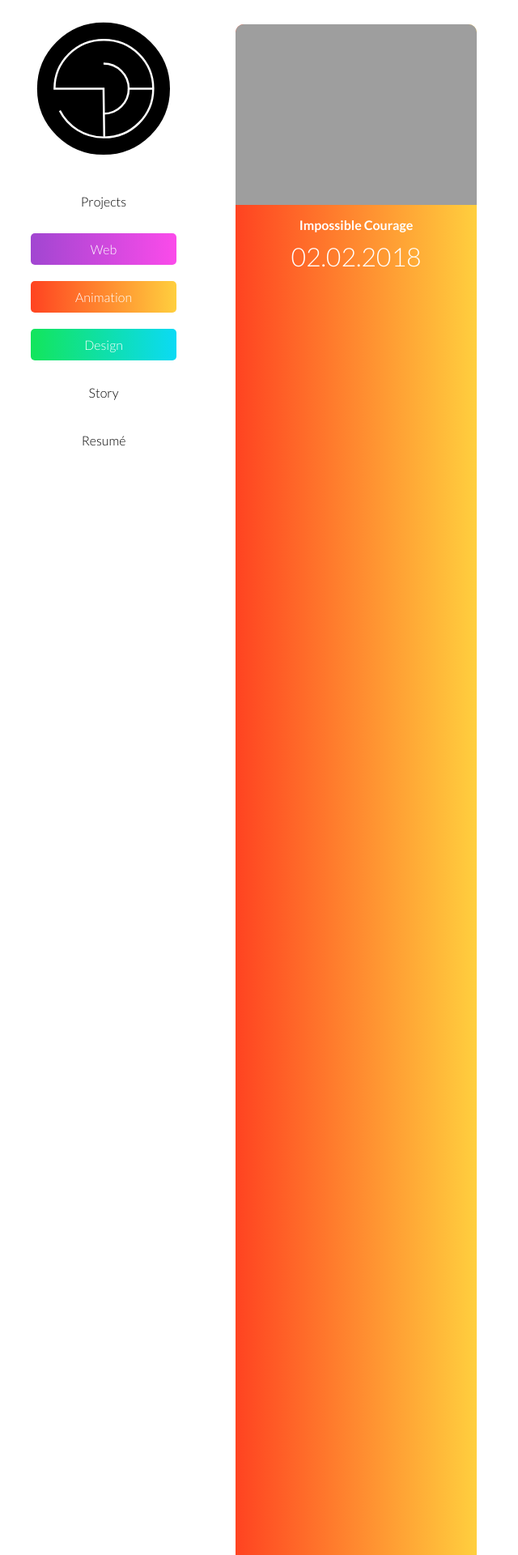
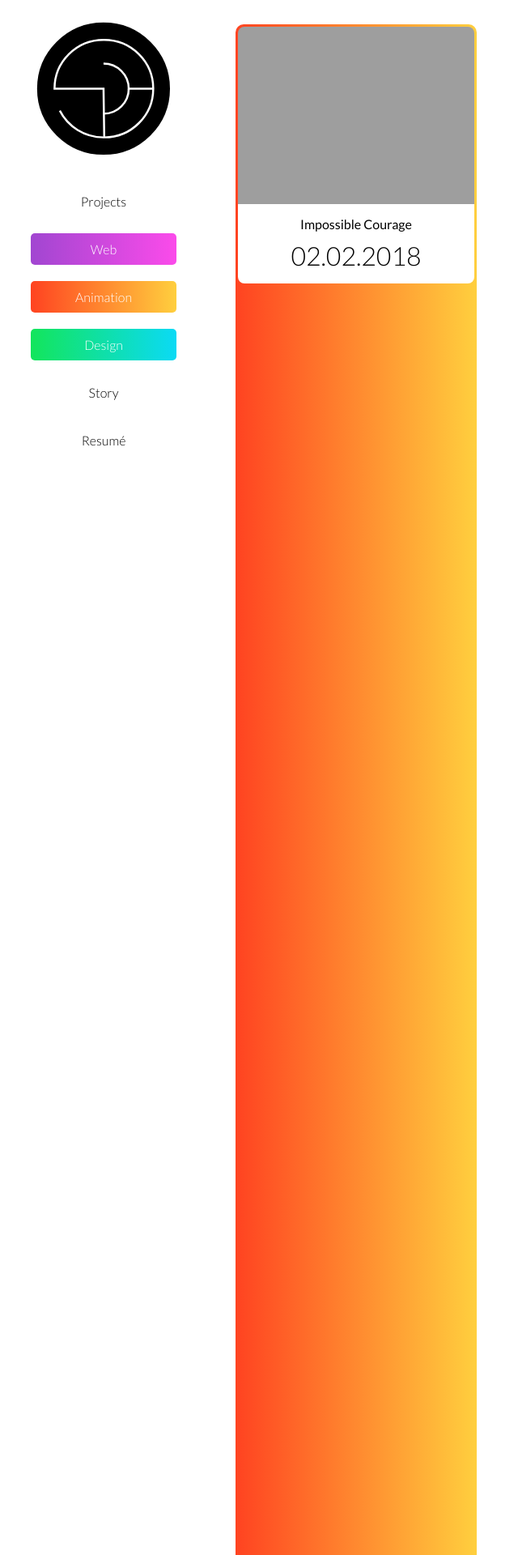
Before and after one commit to attharmirza/SittingHunWebsite, a Jekyll site: the page built from index.md, in a window 1280 px wide. Shown: the top 1920 px of the page at 81% size, without its empty margins (0-640 px from the left). Built offline with Jekyll 4.4.1, drawn with Linux system fonts in a browser that asks for light colours; nearby versions of some CDN libraries; some web fonts are replaced; library files that are not in the unit come from our copies.

Commit message:
New Grid Style
The gradients in the homepage layout now make up a border around each
card, rather than a big block at the bottom.

I also added some forward thinking defaults to the site config for
projects.

```diff
--- a/_config.yml
+++ b/_config.yml
@@ -28,6 +28,7 @@ defaults:
     description:
     cover-image:
     primary-asset:
+    primary-embed:
     info:
     - type: Text
       asset:
--- a/_includes/info.html
+++ b/_includes/info.html
@@ -4,7 +4,7 @@
   <link type="text/css" rel="stylesheet" href="{{ site.url }}{{ site.baseurl }}/stylesheet.css"/>
   <link type="image/ico" rel="icon" href="{{ site.url }}{{ site.baseurl }}/favicon.ico"/>
   <meta name="viewport" content="initial-scale=1.0, width=device-width" />
-  <link href="https://fonts.googleapis.com/css?family=Lato:300,700|Libre+Barcode+128+Text" rel="stylesheet">
+  <link href="https://fonts.googleapis.com/css?family=Lato:300,400,700|Libre+Barcode+128+Text" rel="stylesheet">
 
   <!-- SEO -->
   <meta name="description" content="{{ page.description }}" />
--- a/_includes/menu.html
+++ b/_includes/menu.html
@@ -76,7 +76,7 @@
         };
       });
 
-      // $('#menuButton').trigger('click');
+      $('#menuButton').trigger('click');
     });
   </script>
 </div>
--- a/_includes/navigation.html
+++ b/_includes/navigation.html
@@ -5,8 +5,8 @@
     <div class="button filter" id="Web">Web</div>
     <div class="button filter" id="Animation">Animation</div>
     <div class="button filter" id="Design">Design</div>
-    <a href="{{ site.url }}{{ site.baseurl }}/story.html"><div class="button" id="Story">Story</div>
-    <a href="{{ site.url }}{{ site.baseurl }}/resume.pdf"><div class="button" id="Resume">Resumé</div>
+    <a href="{{ site.url }}{{ site.baseurl }}/story.html"><div class="button" id="Story">Story</div></a>
+    <a href="{{ site.url }}{{ site.baseurl }}/resume.pdf"><div class="button" id="Resume">Resumé</div></a>
   </div>
   <div class="footer">
     <p>Portfolio & Brand of Atthar Mirza</p>
--- a/_layouts/index.html
+++ b/_layouts/index.html
@@ -16,7 +16,7 @@
             <div class="project{% for item in project.categories %} {{ item }}{% endfor %}">
               <img src="{{ site.url }}{{ site.baseurl }}{{ project.cover-image }}" />
               <div class="projectTitle">
-                <p><b>{{ project.title }}</b></p>
+                <p>{{ project.title }}</p>
                 <p class="projectDate">{{ project.date | date: "%m.%d.%Y" }}</p>
               </div>
             </div>
--- a/_styles/_index.scss
+++ b/_styles/_index.scss
@@ -35,9 +35,14 @@
   overflow: hidden;
   width: 100%;
   height: 100%;
+  text-align: center;
 
   .projectTitle {
+    width: calc(100% - 6px);
     padding: 5px 0;
+    background: $color-white;
+    border-radius: 0 0 8px 8px;
+    margin: 0 auto 3px;
   }
 
   .projectDate {
@@ -45,13 +50,14 @@
   }
 
   img {
-    width: 100%;
+    width: calc(100% - 6px);
+    margin: 3px 3px 0;
+    border-radius: 8px 8px 0 0 ;
   }
 
   p {
     margin: 10px 10px;
-    text-align: center;
-    color: $color-white;
+    font: $font-regular;
   }
 
   &:hover {
--- a/_styles/_main.scss
+++ b/_styles/_main.scss
@@ -38,7 +38,7 @@ h2 {
 }
 
 p, div, a {
-  font: $font-body;
+  font: $font-light;
   text-decoration: none;
   color: $color-black;
 }
--- a/stylesheet.scss
+++ b/stylesheet.scss
@@ -22,7 +22,8 @@ $gradient-red: linear-gradient(to right, $color-rose, $color-red);
 // Fonts
 $font-heading: normal 300 2em Lato,sans-serif;
 $font-subheading: normal 300 1.2em Lato,sans-serif;
-$font-body: normal 300 1em Lato,sans-serif;
+$font-light: normal 300 1em Lato,sans-serif;
+$font-regular: normal 400 1em Lato,sans-serif;
 $font-italic: italic 300 1em Lato,sans-serif;
 $font-bold: normal 700 1em Lato,sans-serif;
 $font-date: normal 300 2em 'Libre Barcode 128 Text',Lato,sans-serif;
```
Also changed, not shown: other parts of _includes/menu.html (+14 -14 lines), other parts of _layouts/index.html (+1 -1 lines).
